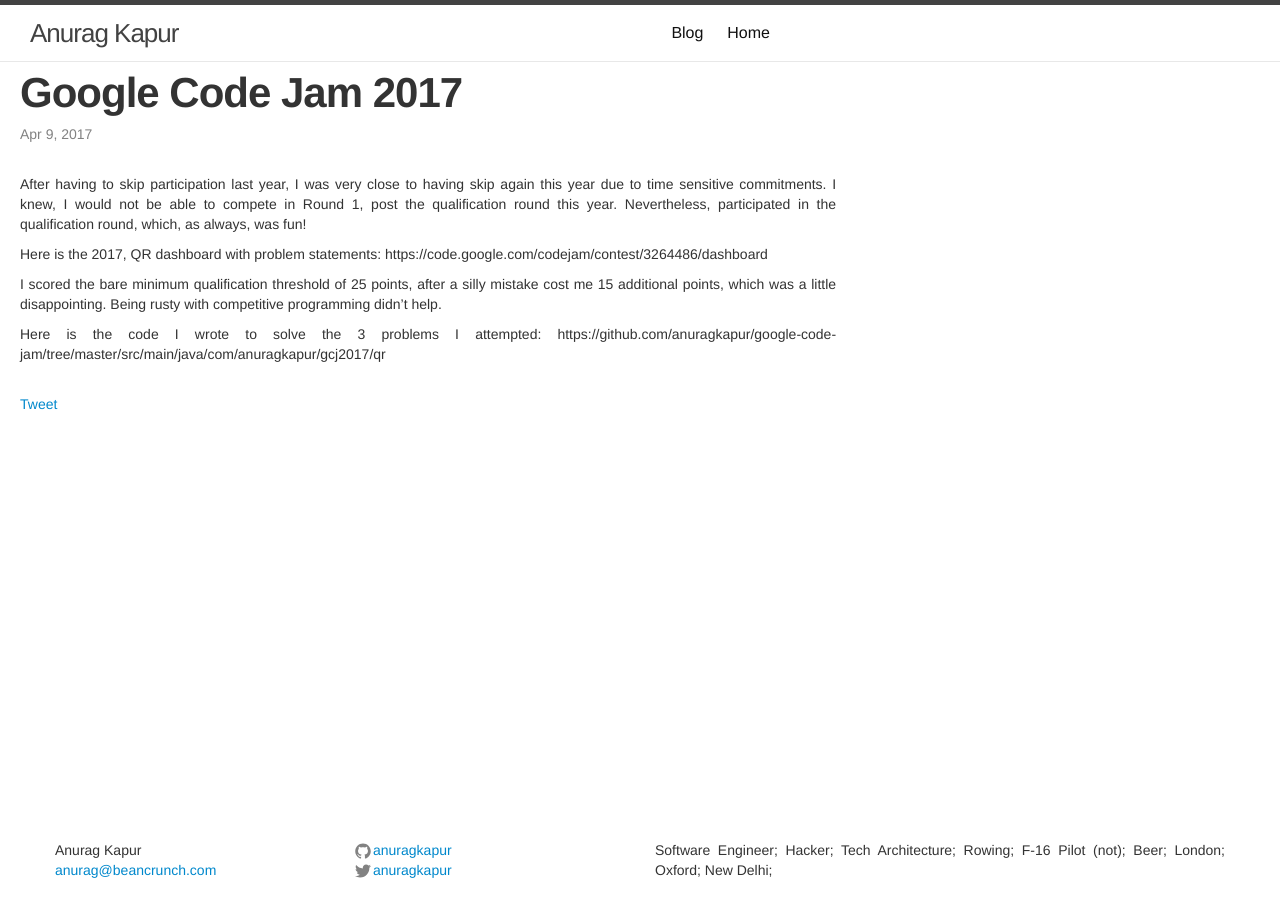
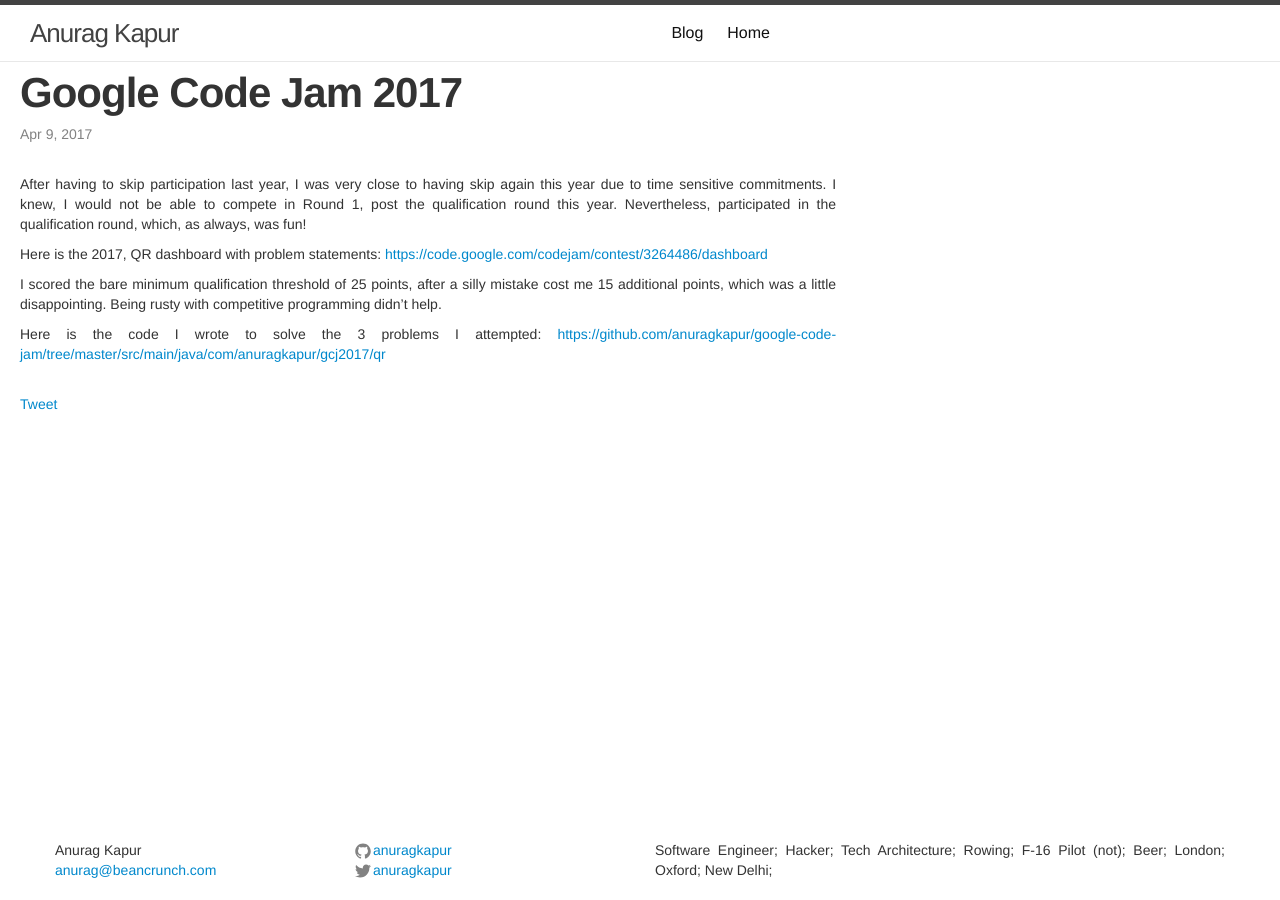
Before and after one commit to anuragkapur/anuragkapur.github.io, a Jekyll site: the page built from blog/programming/fp/haskell/_posts/2017-04-09-google-code-jam-2017.md, in a window 1280 px wide. Built offline with Jekyll 4.4.1, drawn with Linux system fonts in a browser that asks for light colours; comment, search, counter and statistics services are not loaded; some of the changed lines change nothing that is shown.

Commit message:
Add hyperlinks

```diff
--- a/blog/programming/fp/haskell/_posts/2017-04-09-google-code-jam-2017.md
+++ b/blog/programming/fp/haskell/_posts/2017-04-09-google-code-jam-2017.md
@@ -12,9 +12,9 @@
 commitments. I knew, I would not be able to compete in Round 1, post the qualification round this year. Nevertheless,
 participated in the qualification round, which, as always, was fun!
 
-Here is the 2017, QR dashboard with problem statements: https://code.google.com/codejam/contest/3264486/dashboard
+Here is the 2017, QR dashboard with problem statements: [https://code.google.com/codejam/contest/3264486/dashboard](https://code.google.com/codejam/contest/3264486/dashboard)
 
 I scored the bare minimum qualification threshold of 25 points, after a silly mistake cost me 15 additional points, which
 was a little disappointing. Being rusty with competitive programming didn't help.
 
-Here is the code I wrote to solve the 3 problems I attempted: https://github.com/anuragkapur/google-code-jam/tree/master/src/main/java/com/anuragkapur/gcj2017/qr
+Here is the code I wrote to solve the 3 problems I attempted: [https://github.com/anuragkapur/google-code-jam/tree/master/src/main/java/com/anuragkapur/gcj2017/qr](https://github.com/anuragkapur/google-code-jam/tree/master/src/main/java/com/anuragkapur/gcj2017/qr)
```
